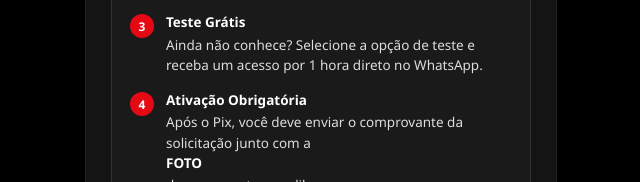
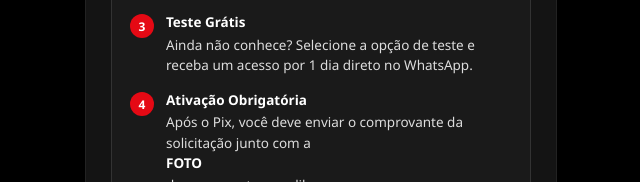
Before and after one commit to playflixtvip-web/Central-de-atendimento-, a plain HTML site: page index.html in a window 1280 px wide. Shown: the part 400-582 px from the top of the page, 319-959 px from the left. Drawn offline with Linux system fonts and the light colour scheme.

Commit message:
Atualizar o index.html

```diff
--- a/index.html
+++ b/index.html
@@ -69,7 +69,7 @@
                 <div class="help-icon">3</div>
                 <div class="help-text">
                     <b>Teste Grátis</b>
-                    Ainda não conhece? Selecione a opção de teste e receba um acesso por 1 hora direto no WhatsApp.
+                    Ainda não conhece? Selecione a opção de teste e receba um acesso por 1 dia direto no WhatsApp.
                 </div>
             </div>
 
```
